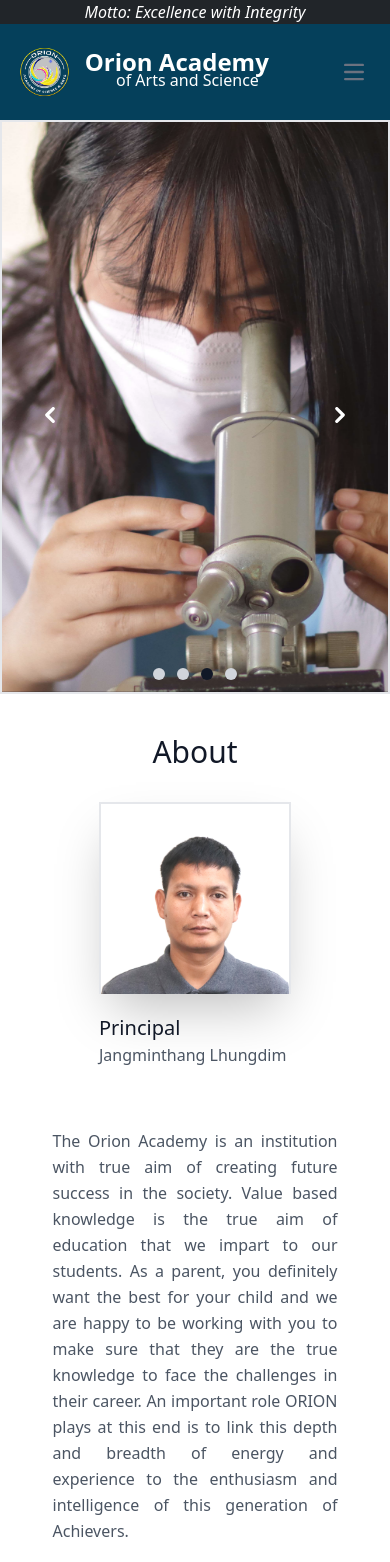
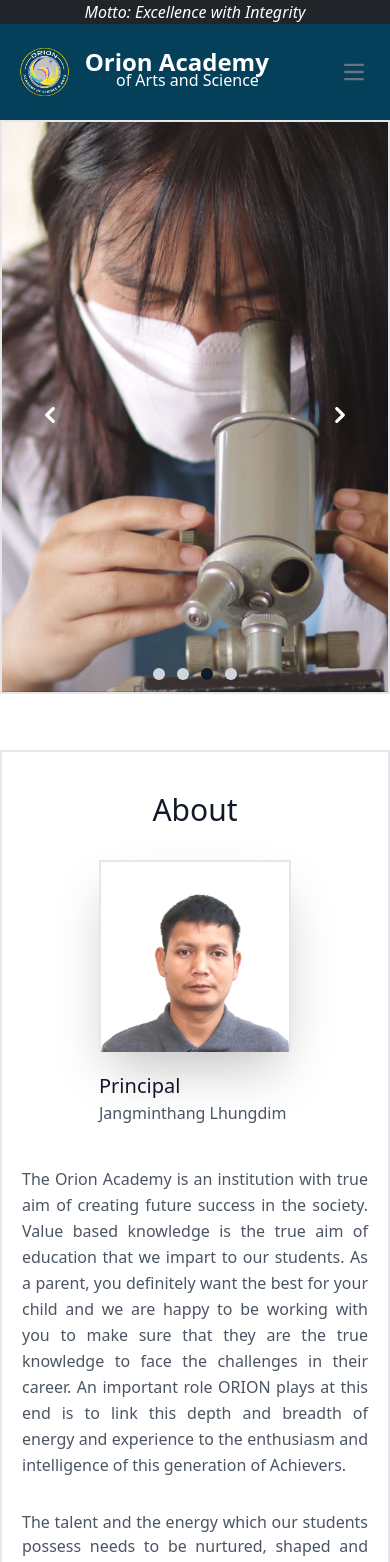
Before and after one commit to MTouthang/orion-school, a React (Create React App) app in the folder client/: page / in a window 390 px wide. Shown: the top 1562 px of the page. Built offline with nearby package versions, Linux system fonts and the light colour scheme.

Commit message:
page scroll reveal added

```diff
--- a/client/src/App.js
+++ b/client/src/App.js
@@ -1,10 +1,37 @@
 import Layout from "./Layout/Layout";
+import { useEffect } from "react";
 import { Routes, Route } from "react-router-dom";
 import Science from "./Pages/Science";
 import Art from "./Pages/Art";
 import Admission from "./Pages/Admission";
 
 const App = () => {
+  useEffect(() => {
+    const revealElements = document.querySelectorAll(".reveal--animate");
+    const revealHandler = () => {
+      const windowHeight = window.innerHeight;
+      const revealPoint = 150;
+
+      revealElements.forEach((element) => {
+        const revealTop = element.getBoundingClientRect().top;
+
+        if (revealTop < windowHeight - revealPoint) {
+          element.classList.add("reveal");
+        } else {
+          element.classList.remove("reveal");
+        }
+      });
+    };
+
+    // adding the event listener
+    window.addEventListener("scroll", revealHandler);
+
+    // removing the event listener
+    return () => {
+      window.removeEventListener("scroll", revealHandler);
+    };
+  }, []);
+
   return (
     <>
       <Routes>
--- a/client/src/Pages/About.js
+++ b/client/src/Pages/About.js
@@ -5,7 +5,7 @@ const About = () => {
   return (
     <>
       <section
-        className="text-gray-600 body-font w-5/6 mx-auto py-10"
+        className="text-gray-600 body-font mx-auto py-10  my-14 w-full border-2 reveal--animate"
         id="about"
       >
         <h2 className="title-font  text-center sm:text-4xl text-3xl mb-4 font-medium text-gray-900">
@@ -18,7 +18,6 @@ const About = () => {
                 alt="content"
                 className="object-cover object-center border-2 "
                 src={principal}
-                // src="https://dummyimage.com/320x320"
               />
             </div>
             <h2 className="text-xl font-medium title-font text-gray-900 mt-5 ">
@@ -26,7 +25,7 @@ const About = () => {
             </h2>
             <p className="text-base leading-relaxed">Jangminthang Lhungdim</p>
           </div>
-          <div className="md:pl-10 text-justify py-5">
+          <div className="md:pl-10 text-justify ">
             <p className="mb-8 leading-relaxed">
               The Orion Academy is an institution with true aim of creating
               future success in the society. Value based knowledge is the true
--- a/client/src/Pages/Courses.js
+++ b/client/src/Pages/Courses.js
@@ -5,7 +5,10 @@ import { Link } from "react-router-dom";
 const Courses = () => {
   return (
     <>
-      <section className="text-gray-600 body-font" id="courses">
+      <section
+        className="text-gray-600 body-font border-2 reveal--animate"
+        id="courses"
+      >
         <div className="container px-5 mt-10 mx-auto">
           <div className="flex flex-col text-center w-full mb-10">
             <h1 className="sm:text-3xl text-2xl font-medium title-font mb-4 text-gray-900">
--- a/client/src/Pages/Extras.js
+++ b/client/src/Pages/Extras.js
@@ -3,7 +3,10 @@ import React from "react";
 const Extras = () => {
   return (
     <>
-      <section className="mx-5 md:mx-24 py-10" id="extras">
+      <section
+        className="my-12 border-2 w-full px-2 reveal--animate"
+        id="extras"
+      >
         <div className="flex flex-col w-full py-5 ">
           <h1 className="sm:text-3xl text-2xl font-medium title-font mb-4 text-gray-900">
             Recreational Events
--- a/client/src/Pages/Facilities.js
+++ b/client/src/Pages/Facilities.js
@@ -3,7 +3,10 @@ import React from "react";
 const Facilities = () => {
   return (
     <>
-      <section className="mx-5 md:mx-24 py-10" id="facilities">
+      <section
+        className="my-10 border-2 w-full px-2 reveal--animate"
+        id="facilities"
+      >
         <div className="flex flex-col w-full py-5 ">
           <h1 className="sm:text-3xl text-2xl font-medium title-font mb-4 text-gray-900">
             Facilities
--- a/client/src/Pages/Hero.js
+++ b/client/src/Pages/Hero.js
@@ -60,6 +60,7 @@ const Hero = () => {
       clearInterval(id);
     };
   }, [imageList]);
+
   // TODO: background effect
   return (
     <div
--- a/client/src/Pages/Science.js
+++ b/client/src/Pages/Science.js
@@ -8,6 +8,7 @@ const Science = () => {
   useEffect(() => {
     window.scrollTo(0, 0);
   }, []);
+
   return (
     <>
       <section className="text-gray-600 body-font">
--- a/client/src/index.css
+++ b/client/src/index.css
@@ -10,6 +10,17 @@ body{
    margin: auto;
 }
 
-html {
+* {
    scroll-behavior: smooth;
 }
+
+.reveal--animate {
+   position: relative;
+   transform: translateY(150px);
+   opacity: 0;
+   transition: all 1s ease;
+}
+.reveal--animate.reveal {
+   transform: translateY(0px);
+   opacity: 1;
+}
```
